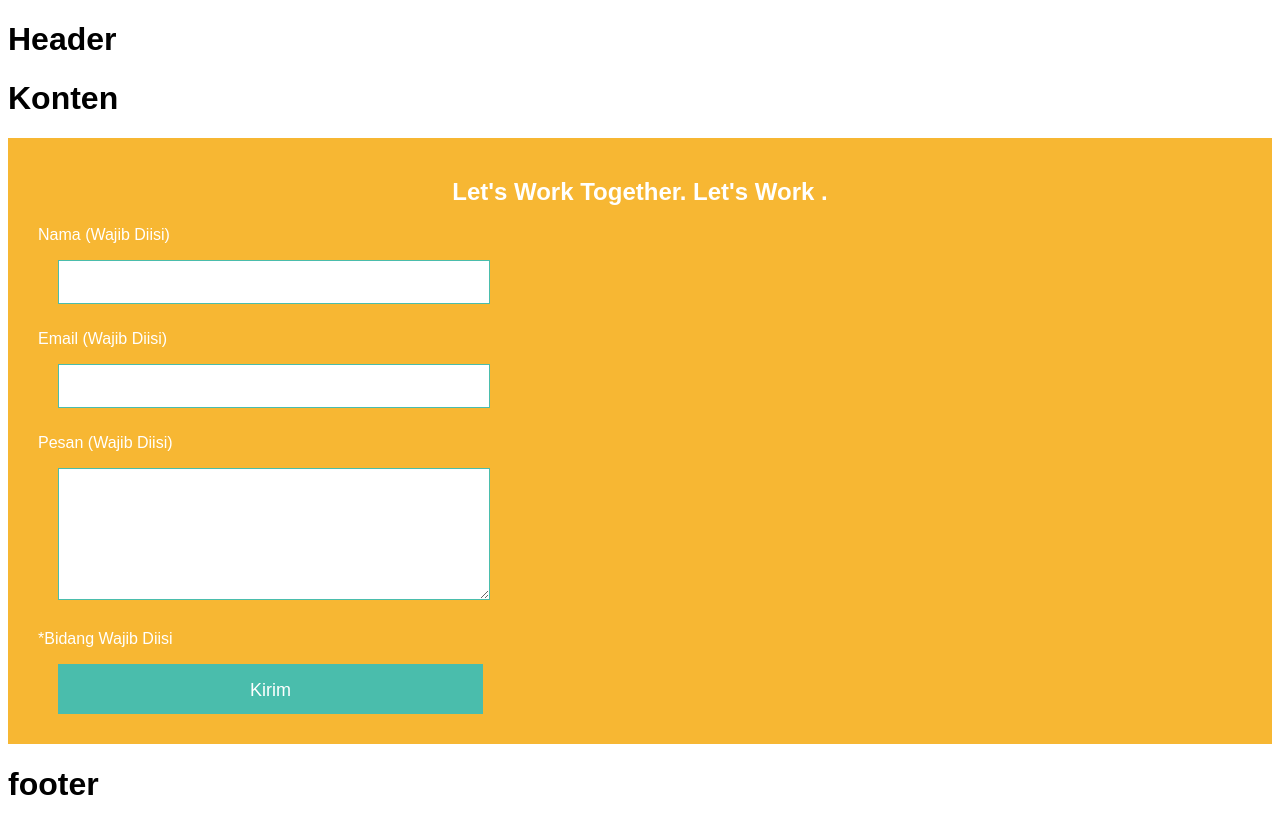
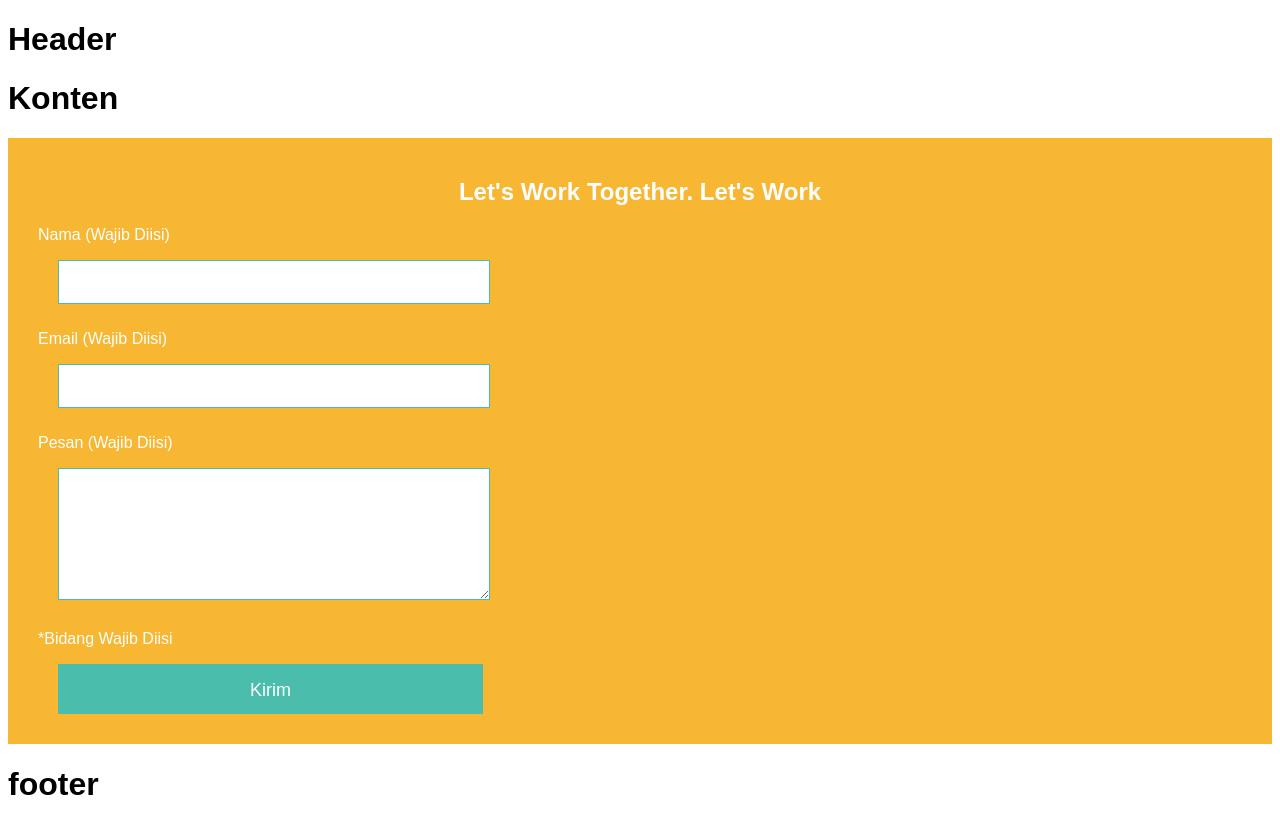
Before and after one commit to lulitanintan/website-wfh, a plain HTML site: page index.html in a window 1280 px wide. Drawn offline with Linux system fonts and the light colour scheme.

Commit message:
Solve conflict

```diff
--- a/index.html
+++ b/index.html
@@ -19,7 +19,7 @@
   </div>
 
   <div class="pesan">
-        <h2 class="pesan-title">Let's Work Together. Let's Work .</h2>
+        <h2 class="pesan-title">Let's Work Together. Let's Work</h2>
         <!-- Kolom Nama -->
         <p>Nama (Wajib Diisi)</p>
          <input>
```
